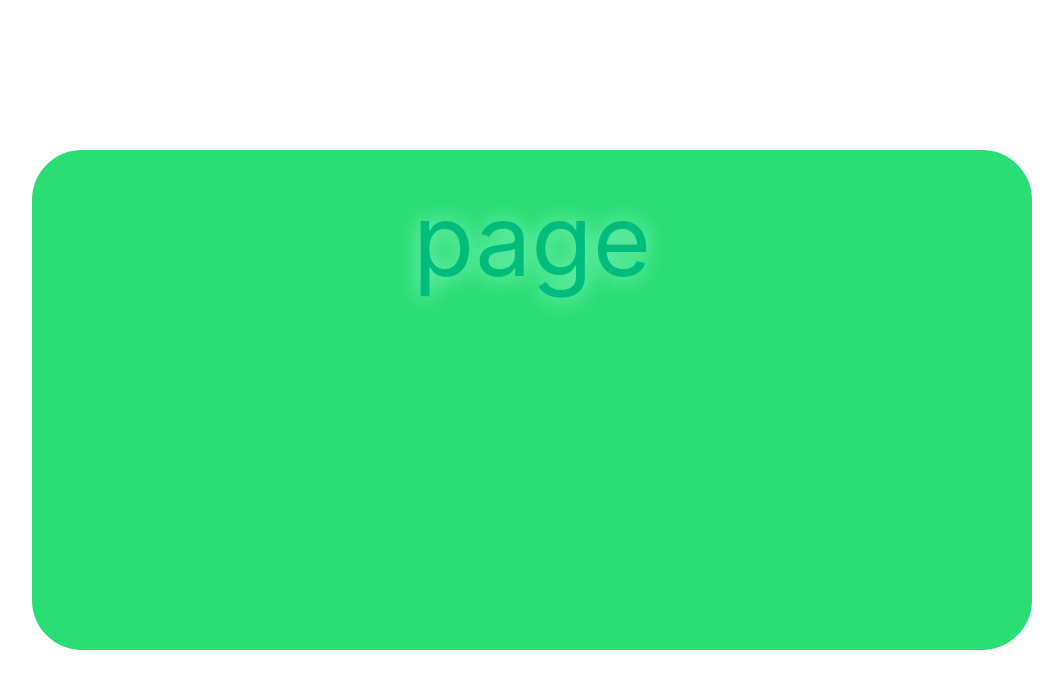
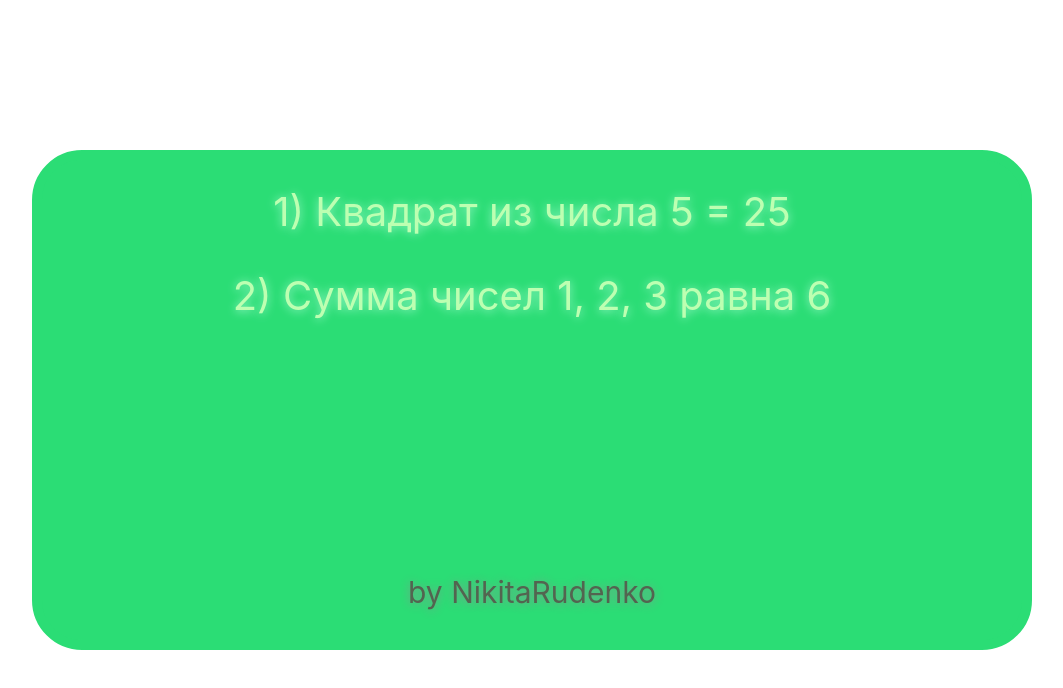
Before and after one commit to nickruden/vue3_base, a Vue app: page / in a window 1280 px wide. Shown: the top 688 px of the page, without its empty margins (0-1063 px from the left). Built offline with nearby package versions, Linux system fonts and the light colour scheme.

Commit message:
Выполнения кода в представлениях Vue(Task_6)

```diff
--- a/src/App.vue
+++ b/src/App.vue
@@ -3,8 +3,13 @@
   name: "App",
   data() {
 	return {
-		text: 'page',
-		href: 'page.html',
+    //Ex. 1
+		num: 5,
+
+    //Ex. 2
+    num1: 1,
+		num2: 2,
+		num3: 3,
 	  }
   }
 }
@@ -12,26 +17,35 @@
 
 <template>
     <div id="main">
-      <a :href="href">{{ text }}</a>
+      <!-- Ex. 1  -->
+      <h2>1) Квадрат из числа 5 = {{ num ** 2 }}</h2>
+
+      <!-- Ex. 2 -->
+      <h2>2) Сумма чисел {{ num1}}, {{num2 }}, {{ num3 }} равна {{ num1 + num2 + num3 }}</h2>
+
+      <p>by NikitaRudenko</p>
     </div>
 </template>
 
 <style>
   #main{
     background-color: rgb(43, 221, 117);
-    color: rgb(172, 255, 159);
+    color: rgb(189, 255, 177);
     width: 1000px;
     height: 500px;
     text-align: center;
     border: 10px solid rgb(43, 221, 117);
     border-radius:50px;
-    text-shadow: 0px 1px 21px rgb(140, 247, 197);
+    text-shadow: 0px 1px 10px rgb(160, 248, 207);
   }
-  #main a{
-    font-size: 100px;
+  #main h2{
+    font-size: 40px;
+    margin-top: 20px;
   }
-  #main a:hover{
-    color: rgb(126, 186, 255);
-    text-shadow: 0px 1px 21px rgb(37, 56, 85);
+  #main p{
+    font-size: 30px;
+    margin-top: 240px;
+    color: rgb(83, 100, 80);
+    text-shadow: 0px 1px 10px rgb(128, 151, 141);
   }
 </style>
```
